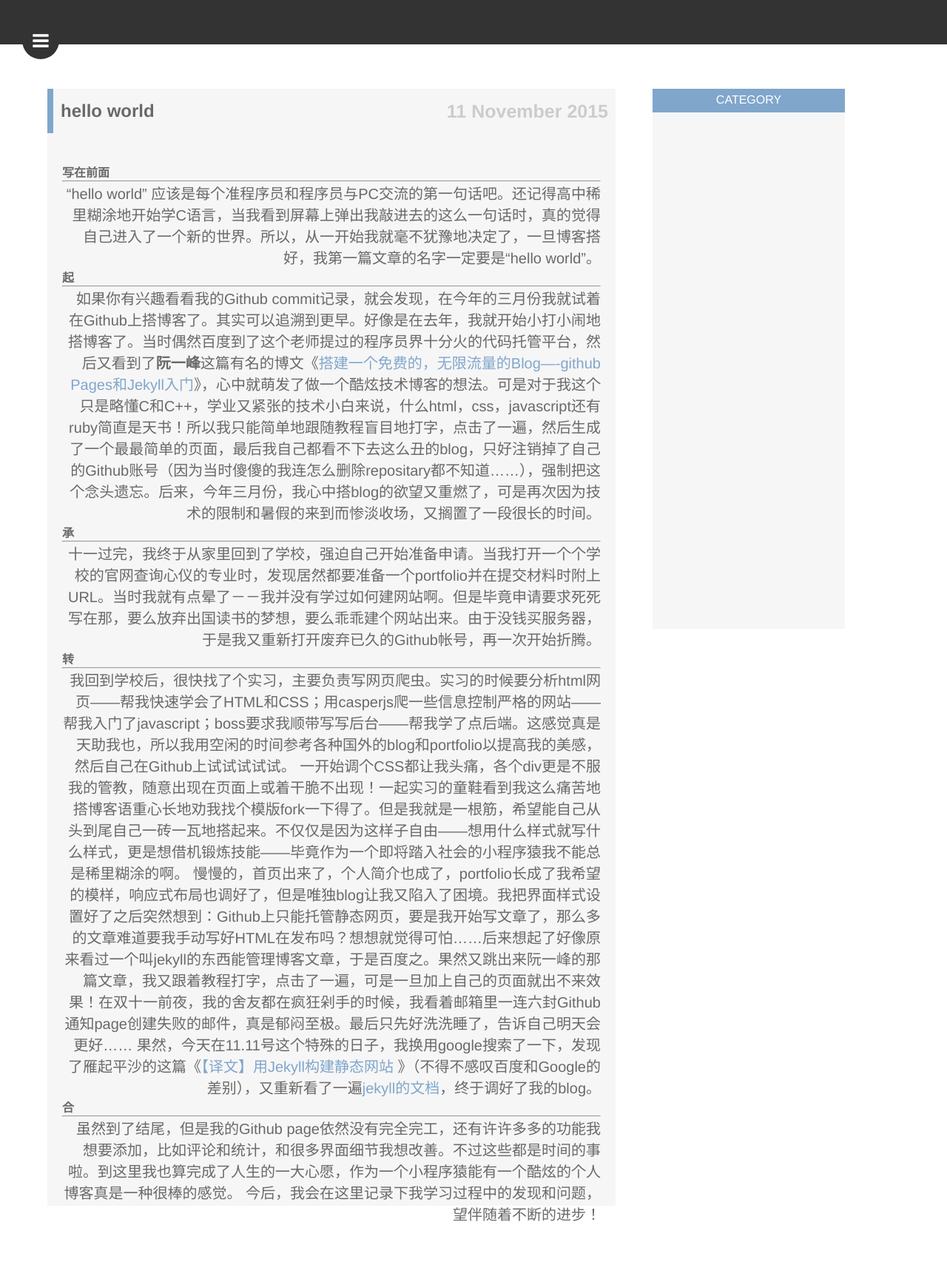
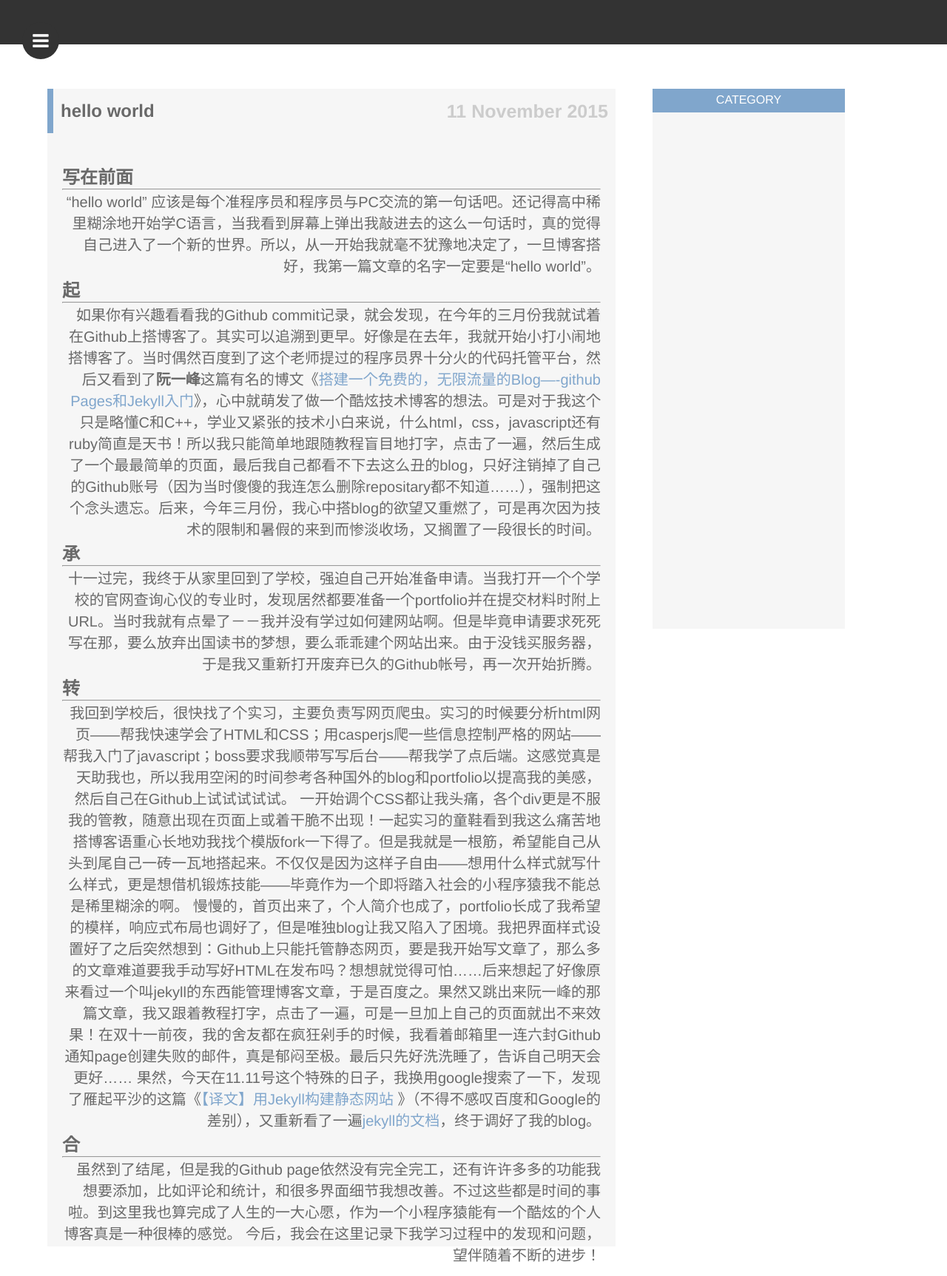
Before and after one commit to xiangxiyun/xiangxiyun.github.io, a Jekyll site: the page built from _posts/2015-11-11-hello-world.md, in a window 1280 px wide. Shown: the whole page at 74% size. Built offline with Jekyll 4.4.1, drawn with Linux system fonts in a browser that asks for light colours.

```diff
--- a/_posts/2015-11-11-hello-world.md
+++ b/_posts/2015-11-11-hello-world.md
@@ -4,25 +4,25 @@ title: hello world
 date: 2015-11-11
 ---
 
-#### 写在前面 ####
+## 写在前面 ##
 
 ----------
 
 “hello world” 应该是每个准程序员和程序员与PC交流的第一句话吧。还记得高中稀里糊涂地开始学C语言，当我看到屏幕上弹出我敲进去的这么一句话时，真的觉得自己进入了一个新的世界。所以，从一开始我就毫不犹豫地决定了，一旦博客搭好，我第一篇文章的名字一定要是“hello world”。
 
-#### 起 ####
+## 起 ##
 
 ----------
 
 
 如果你有兴趣看看我的Github commit记录，就会发现，在今年的三月份我就试着在Github上搭博客了。其实可以追溯到更早。好像是在去年，我就开始小打小闹地搭博客了。当时偶然百度到了这个老师提过的程序员界十分火的代码托管平台，然后又看到了**阮一峰**这篇有名的博文《[搭建一个免费的，无限流量的Blog----github Pages和Jekyll入门](http://www.ruanyifeng.com/blog/2012/08/blogging_with_jekyll.html)》，心中就萌发了做一个酷炫技术博客的想法。可是对于我这个只是略懂C和C++，学业又紧张的技术小白来说，什么html，css，javascript还有ruby简直是天书！所以我只能简单地跟随教程盲目地打字，点击了一遍，然后生成了一个最最简单的页面，最后我自己都看不下去这么丑的blog，只好注销掉了自己的Github账号（因为当时傻傻的我连怎么删除repositary都不知道……），强制把这个念头遗忘。后来，今年三月份，我心中搭blog的欲望又重燃了，可是再次因为技术的限制和暑假的来到而惨淡收场，又搁置了一段很长的时间。
 
-#### 承 ####
+## 承 ##
 
 ----------
 十一过完，我终于从家里回到了学校，强迫自己开始准备申请。当我打开一个个学校的官网查询心仪的专业时，发现居然都要准备一个portfolio并在提交材料时附上URL。当时我就有点晕了－－我并没有学过如何建网站啊。但是毕竟申请要求死死写在那，要么放弃出国读书的梦想，要么乖乖建个网站出来。由于没钱买服务器，于是我又重新打开废弃已久的Github帐号，再一次开始折腾。
 
-#### 转 ####
+## 转 ##
 
 ----------
 我回到学校后，很快找了个实习，主要负责写网页爬虫。实习的时候要分析html网页——帮我快速学会了HTML和CSS；用casperjs爬一些信息控制严格的网站——帮我入门了javascript；boss要求我顺带写写后台——帮我学了点后端。这感觉真是天助我也，所以我用空闲的时间参考各种国外的blog和portfolio以提高我的美感，然后自己在Github上试试试试试。
@@ -31,7 +31,7 @@ date: 2015-11-11
 果然，今天在11.11号这个特殊的日子，我换用google搜索了一下，发现了雁起平沙的这篇《[【译文】用Jekyll构建静态网站
 ](http://yanping.me/cn/blog/2011/12/15/building-static-sites-with-jekyll/)》（不得不感叹百度和Google的差别），又重新看了一遍[jekyll的文档](http://jekyll.bootcss.com/docs/home/)，终于调好了我的blog。
 
-#### 合 ####
+## 合 ##
 
 ----------
 虽然到了结尾，但是我的Github page依然没有完全完工，还有许许多多的功能我想要添加，比如评论和统计，和很多界面细节我想改善。不过这些都是时间的事啦。到这里我也算完成了人生的一大心愿，作为一个小程序猿能有一个酷炫的个人博客真是一种很棒的感觉。
```
